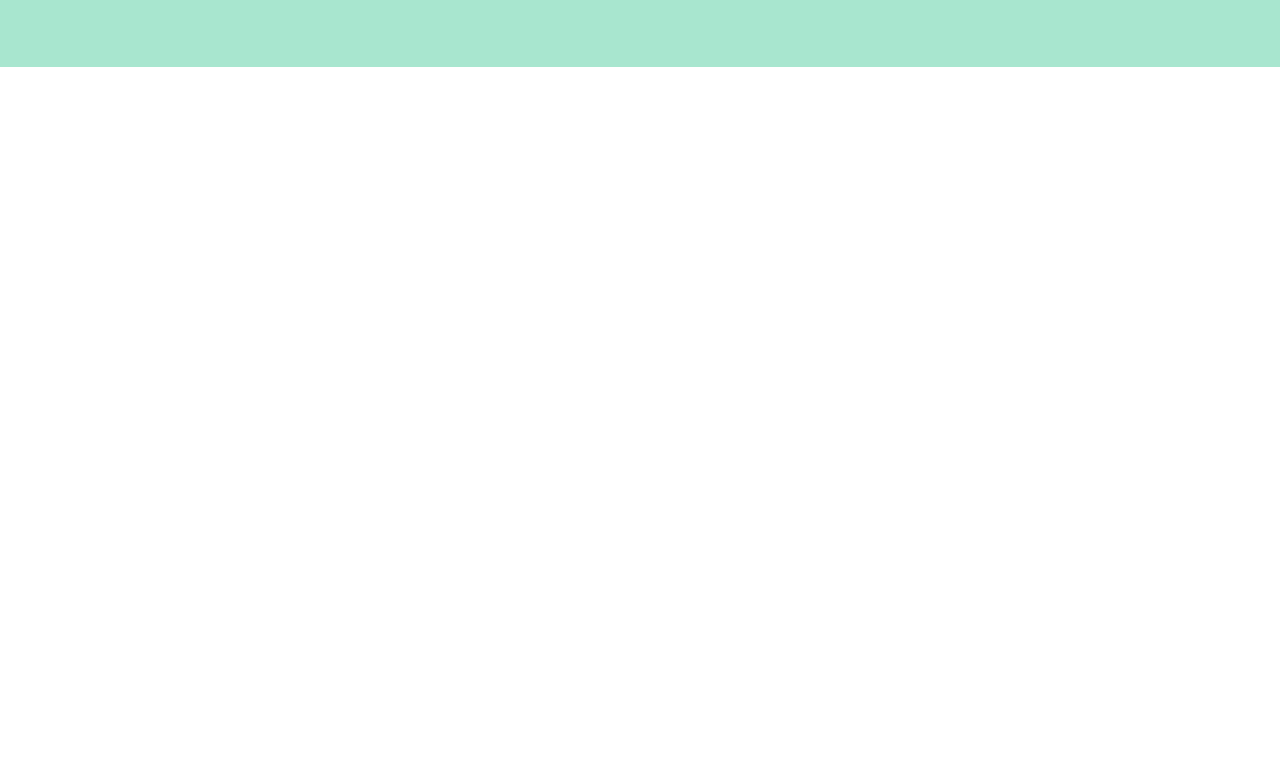
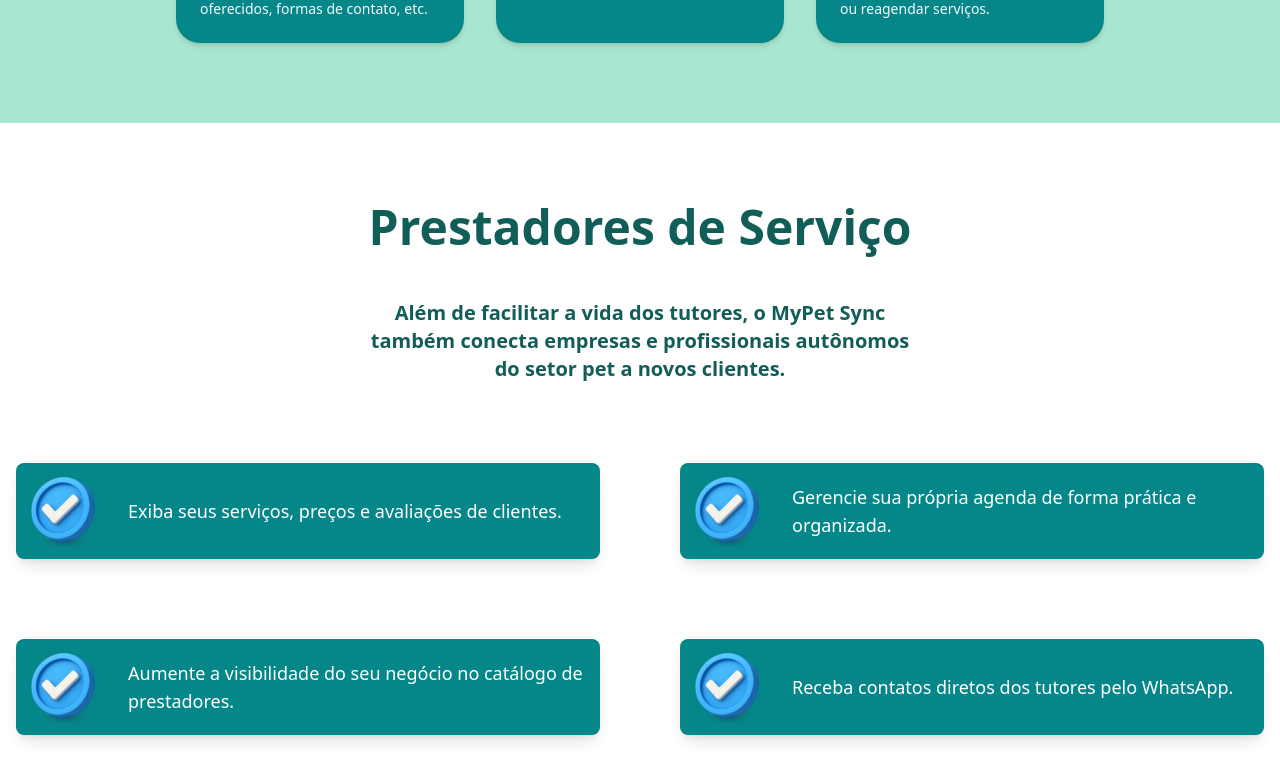
Before and after one commit to GustavoZanardi15/MyPetSync-FrontEnd, a React (Vite) app in the folder FrontEndWeb/: page / in a window 1280 px wide. Shown: the part 2174-2955 px from the top of the page. Before the commit the page ends 2241 px from the top, so only its background shows below. Built offline with nearby package versions, Linux system fonts and the light colour scheme.

Commit message:
feat(frontend): criar seção de prestadores e tutores

```diff
--- a/FrontEndWeb/src/components/landing/Features.jsx
+++ b/FrontEndWeb/src/components/landing/Features.jsx
@@ -115,7 +115,7 @@ const Features = () => {
                   alt={item.title}
                   className="mx-auto mb-4 h-20 w-20"
                 />
-                <h3 className="font-bold text-slate-50 text-left mb-2">
+                <h3 className="font-bold text-slate-50 text-left mb-16">
                   {item.title}
                 </h3>
                 <p className="text-sm text-slate-50 text-left">
--- a/FrontEndWeb/src/components/landing/Providers.jsx
+++ b/FrontEndWeb/src/components/landing/Providers.jsx
@@ -0,0 +1,46 @@
+import check from "../../assets/check.png";
+
+const Providers = () => {
+  return (
+    <div className="bg-white py-20 px-4">
+      <div className="container mx-auto text-center">
+        <h2 className="text-4xl md:text-5xl font-bold text-teal-800 mb-12">
+          Prestadores de Serviço
+        </h2>
+        <p className="text-xl font-semibold text-center text-teal-800 mb-20">
+          Além de facilitar a vida dos tutores, o MyPet Sync <br></br>
+          também conecta empresas e profissionais autônomos <br></br>
+          do setor pet a novos clientes.
+        </p>
+        <div className="grid grid-cols-1 md:grid-cols-2 lg:grid-cols-2 gap-20">
+          <div className="bg-[#058789] text-white rounded-lg shadow-lg flex items-center space-x-4">
+            <img src={check} alt="iconCheck" className="w-24 h-24"></img>
+            <p className="text-lg text-left">
+              Exiba seus serviços, preços e avaliações de clientes.
+            </p>
+          </div>
+          <div className="bg-[#058789] text-white rounded-lg shadow-lg flex items-center space-x-4">
+            <img src={check} alt="iconCheck" className="w-24 h-24"></img>
+            <p className="text-lg text-left">
+              Gerencie sua própria agenda de forma prática e organizada.
+            </p>
+          </div>
+          <div className="bg-[#058789] text-white rounded-lg shadow-lg flex items-center space-x-4">
+            <img src={check} alt="iconCheck" className="w-24 h-24"></img>
+            <p className="text-lg text-left">
+              Aumente a visibilidade do seu negócio no catálogo de prestadores.
+            </p>
+          </div>
+          <div className="bg-[#058789] text-white rounded-lg shadow-lg flex items-center space-x-4">
+            <img src={check} alt="iconCheck" className="w-24 h-24"></img>
+            <p className="text-lg text-left">
+              Receba contatos diretos dos tutores pelo WhatsApp.
+            </p>
+          </div>
+        </div>
+      </div>
+    </div>
+  );
+};
+
+export default Providers;
--- a/FrontEndWeb/src/main.jsx
+++ b/FrontEndWeb/src/main.jsx
@@ -5,6 +5,7 @@ import Header from "./components/shared/Header.jsx";
 import Hero from "./components/landing/Hero.jsx";
 import About from "./components/landing/About.jsx";
 import Features from "./components/landing/Features.jsx";
+import Providers from "./components/landing/Providers.jsx";
 
 createRoot(document.getElementById("root")).render(
   <StrictMode>
@@ -12,5 +13,6 @@ createRoot(document.getElementById("root")).render(
     <Hero />
     <About />
     <Features />
+    <Providers />
   </StrictMode>
 );
```
Also changed, not shown: FrontEndWeb/src/assets/check.png (added).
